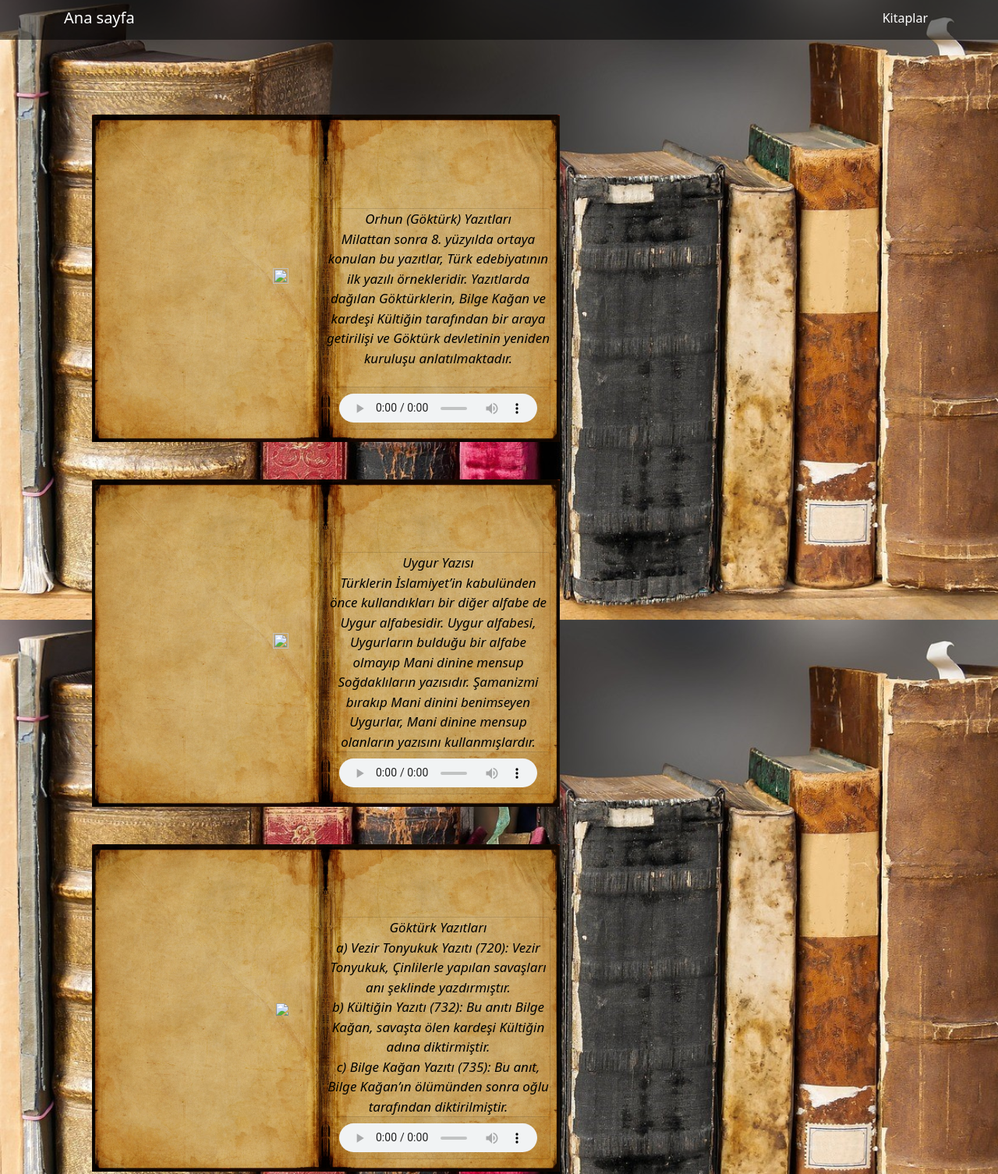
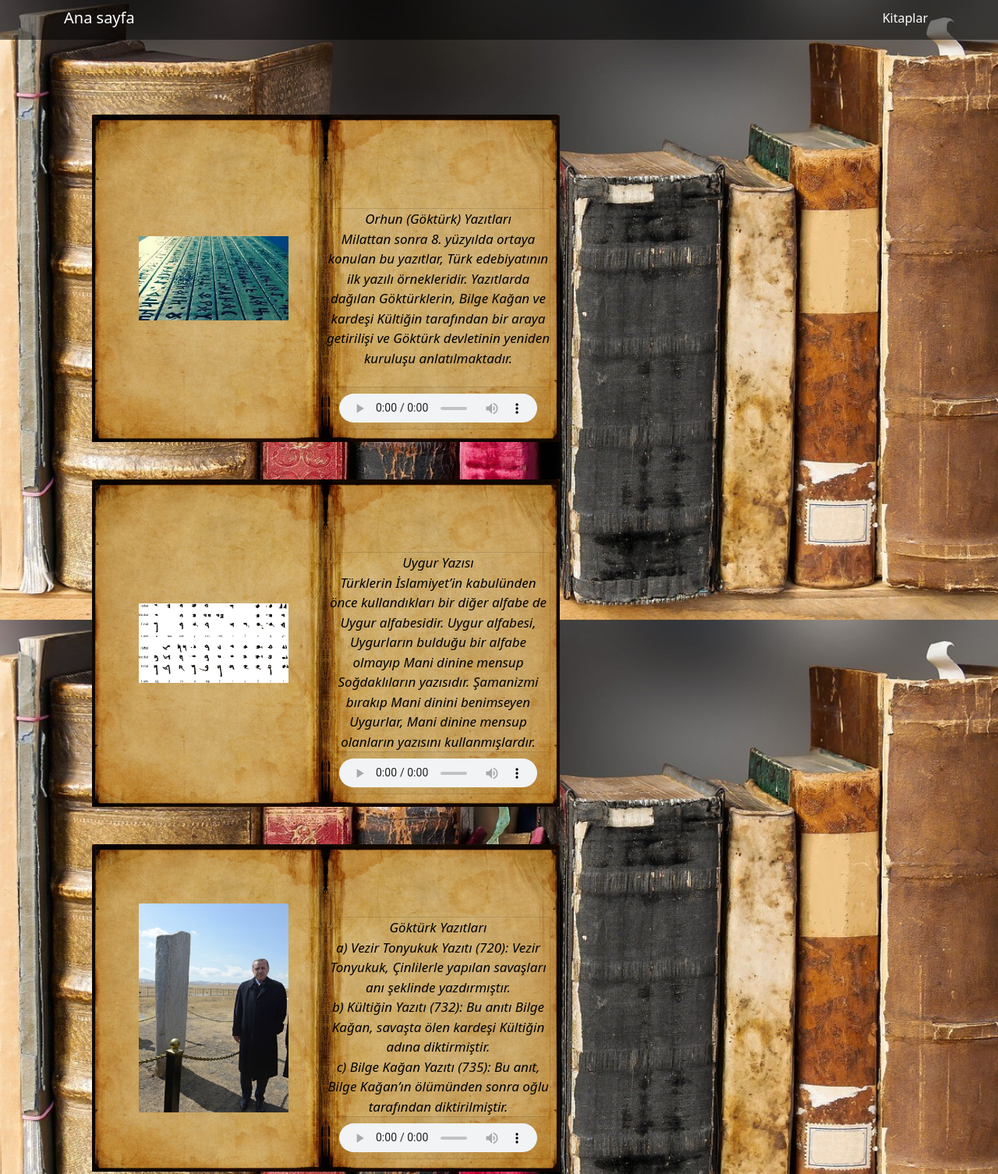
Before and after one commit to MunzurCan/edebiyat-proje, a plain HTML site: page İslamiyetÖncesiYazılı.html in a window 1280 px wide. Shown: the part 5-1511 px from the top of the page at 78% size. Drawn offline with nearby package versions, Linux system fonts and the light colour scheme.

Commit message:
Update İslamiyetÖncesiYazılı.html

```diff
--- a/İslamiyetÖncesiYazılı.html
+++ b/İslamiyetÖncesiYazılı.html
@@ -36,7 +36,7 @@
             <div class="AçıkKitap col-4 ms-5 mt-5">
 
                 <a href="https://tr.wikipedia.org/wiki/Orhun_Yaz%C4%B1tlar%C4%B1">
-                    <img src="..OrhunGokturk.jpg" class=" w-100 h-75 ps-5" />
+                    <img src="OrhunGokturk.jpg" class=" w-100 h-75 ps-5" />
                 </a>
                 <span class="col-1"></span>
                 <p class="col-6 text-center card bg-transparent mt-auto">
@@ -46,7 +46,7 @@
                     ve Göktürk devletinin yeniden kuruluşu anlatılmaktadır.
 
                     <audio controls="controls" class="w-100 mt-4 card-footer">
-                        <source src="..OrhunGöktürkYazıtları.mp3" type="audio/mpeg" />
+                        <source src="OrhunGöktürkYazıtları.mp3" type="audio/mpeg" />
                     </audio>
                 </p>
             </div>
@@ -55,7 +55,7 @@
             <div class="AçıkKitap col-4 ms-5 mt-5">
 
                 <a href="https://tr.wikipedia.org/wiki/Eski_Uygur_alfabesi">
-                    <img src="..UydurYazısı.gif" class=" w-100 h-75 ps-5" />
+                    <img src="UydurYazısı.gif" class=" w-100 h-75 ps-5" />
                 </a>
                 <span class="col-1"></span>
                 <p class="col-6 text-center card bg-transparent mt-auto">
@@ -72,7 +72,7 @@
             <!-- 3. Kart -->
             <div class="AçıkKitap col-4 ms-5 mt-5">
                 <a href="https://tr.wikipedia.org/wiki/Tonyukuk">
-                    <img src="..VezirTonyokuk.jpg" class=" w-100 ps-5" />
+                    <img src="VezirTonyokuk.jpg" class=" w-100 ps-5" />
                 </a>
                 <span class="col-1"></span>
                 <p class="col-6 text-center card bg-transparent mt-auto">
@@ -92,7 +92,7 @@
             <div class="AçıkKitap col-4 ms-5 mt-5">
 
                 <a href="https://tr.wikipedia.org/wiki/Irk_Bitig">
-                    <img src="..IrkkBitig.jpg" class=" w-100 h-75 ps-5" />
+                    <img src="IrkkBitig.jpg" class=" w-100 h-75 ps-5" />
                 </a>
                 <span class="col-1"></span>
                 <p class="col-6 text-center card bg-transparent mt-auto">
```
